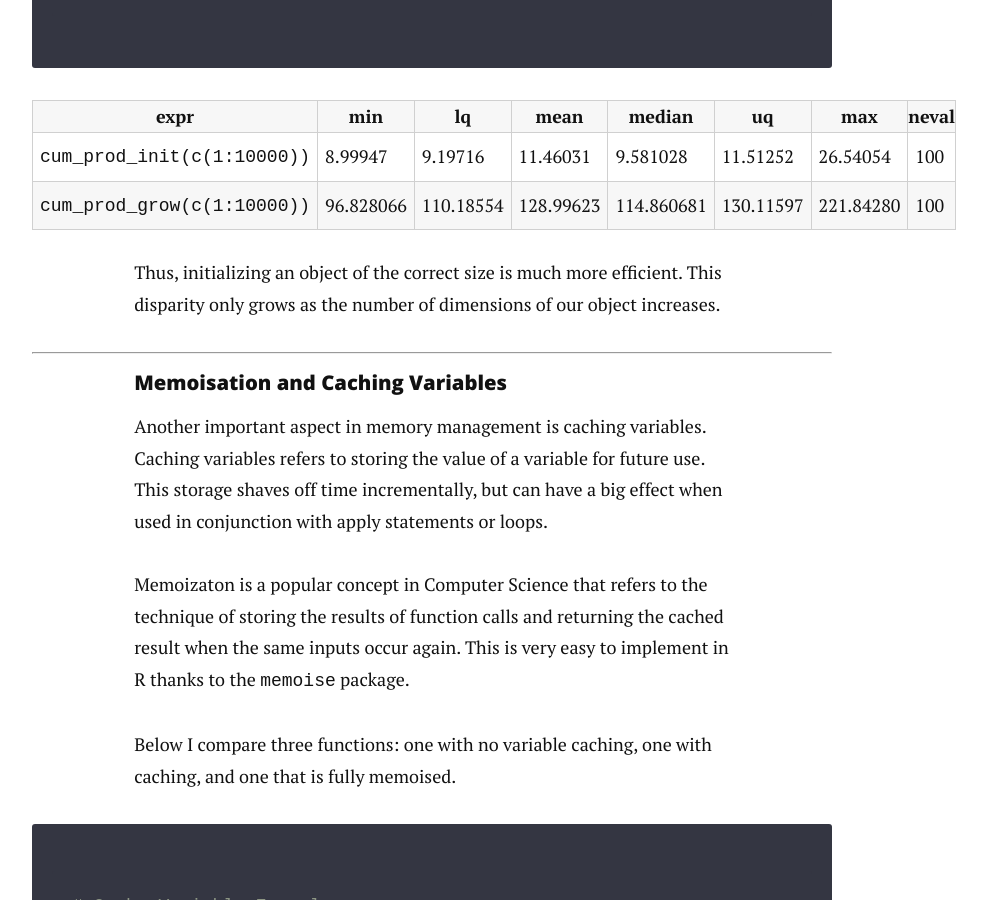
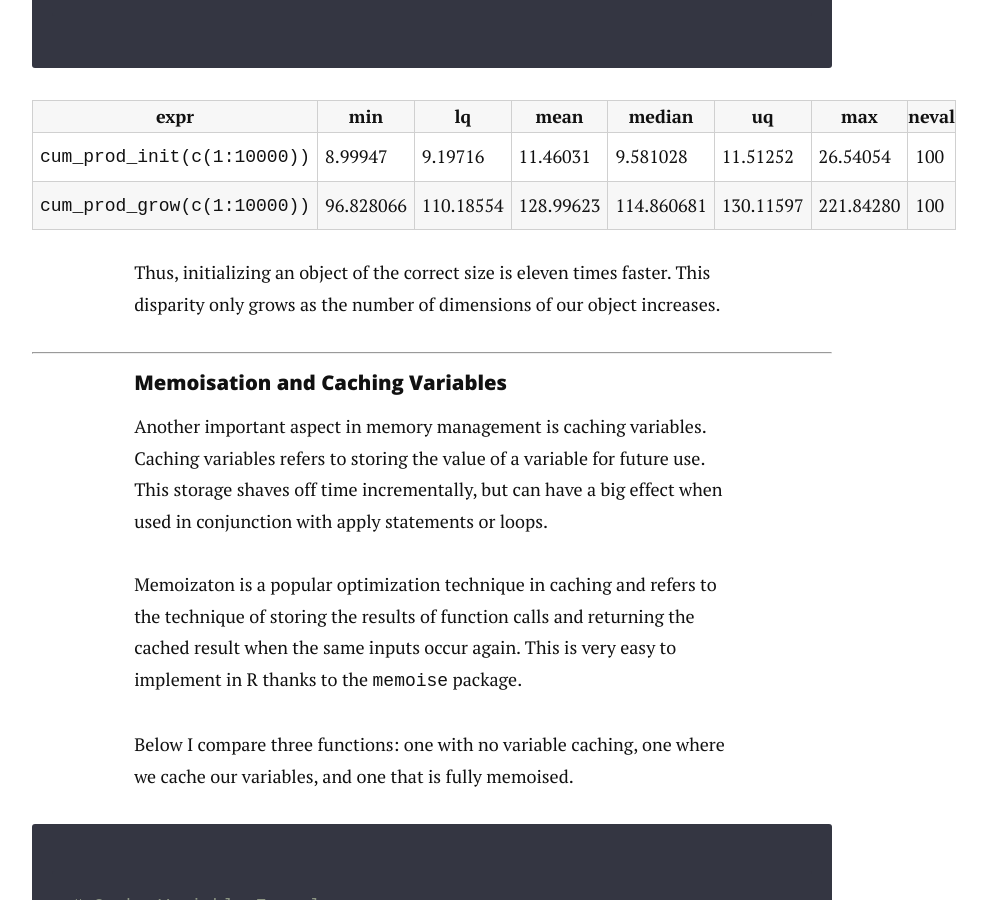
Before and after one commit to jwilber/old_website, a Jekyll site: the page built from _posts/2016-09-30-Writing-More-Efficient-R-Code.markdown, in a window 1280 px wide and 900 px high, scrolled down 6867 px. Shown: the whole window, without its empty margins (208-1195 px from the left). Built offline with Jekyll 4.4.1, drawn with Linux system fonts in a browser that asks for light colours; nearby versions of some CDN libraries; formulas are drawn with MathJax 3; some of the changed text lies outside the part shown.

Commit message:
Update 2016-09-30-Writing-More-Efficient-R-Code.markdown

````diff
--- a/_posts/2016-09-30-Writing-More-Efficient-R-Code.markdown
+++ b/_posts/2016-09-30-Writing-More-Efficient-R-Code.markdown
@@ -158,7 +158,7 @@
 | `cum_prod_init(c(1:10000))` | 8.99947   | 9.19716   | 11.46031  | 9.581028   | 11.51252  | 26.54054  | 100   |
 | `cum_prod_grow(c(1:10000))` | 96.828066 | 110.18554 | 128.99623 | 114.860681 | 130.11597 | 221.84280 | 100   |
 
-Thus, initializing an object of the correct size is much more efficient. This disparity only grows as the number of dimensions of our object increases.
+Thus, initializing an object of the correct size is eleven times faster. This disparity only grows as the number of dimensions of our object increases.
 
 ***
 
@@ -166,9 +166,12 @@
 
 Another important aspect in memory management is caching variables. Caching variables refers to storing the value of a variable for future use. This storage shaves off time incrementally, but can have a big effect when used in conjunction with apply statements or loops.
 
-Memoizaton is a popular concept in Computer Science that refers to the technique of storing the results of function calls and returning the cached result when the same inputs occur again. This is very easy to implement in R thanks to the `memoise` package.
+Memoizaton is a popular optimization technique in caching and refers to the technique of storing the results of function calls and returning the cached result when the same inputs occur again. This is very easy to implement in R thanks to the `memoise` package.
 
-Below I compare three functions: one with no variable caching, one with caching, and one that is fully memoised.
+
+
+
+Below I compare three functions: one with no variable caching, one where we cache our variables, and one that is fully memoised.
 
 ```R
 # Cache Variable Example
@@ -206,7 +209,7 @@
 | si_cache(c(1:1000))  | 2631.881  | 2683.565  | 2785.6216  | 2738.47  | 2806.6720  | 3510.548   | 100   |
 | mem_cache(c(1:1000)) | 67.733    | 80.592    | 116.8227   | 130.80   | 138.5335   | 177.456    | 100   |
 
-Thus, caching values increases a function speeds more than two-fold, while memoising increases the speed almost four-fold.
+Thus, caching values increases function speeds greatly
 
 ***
 
````
